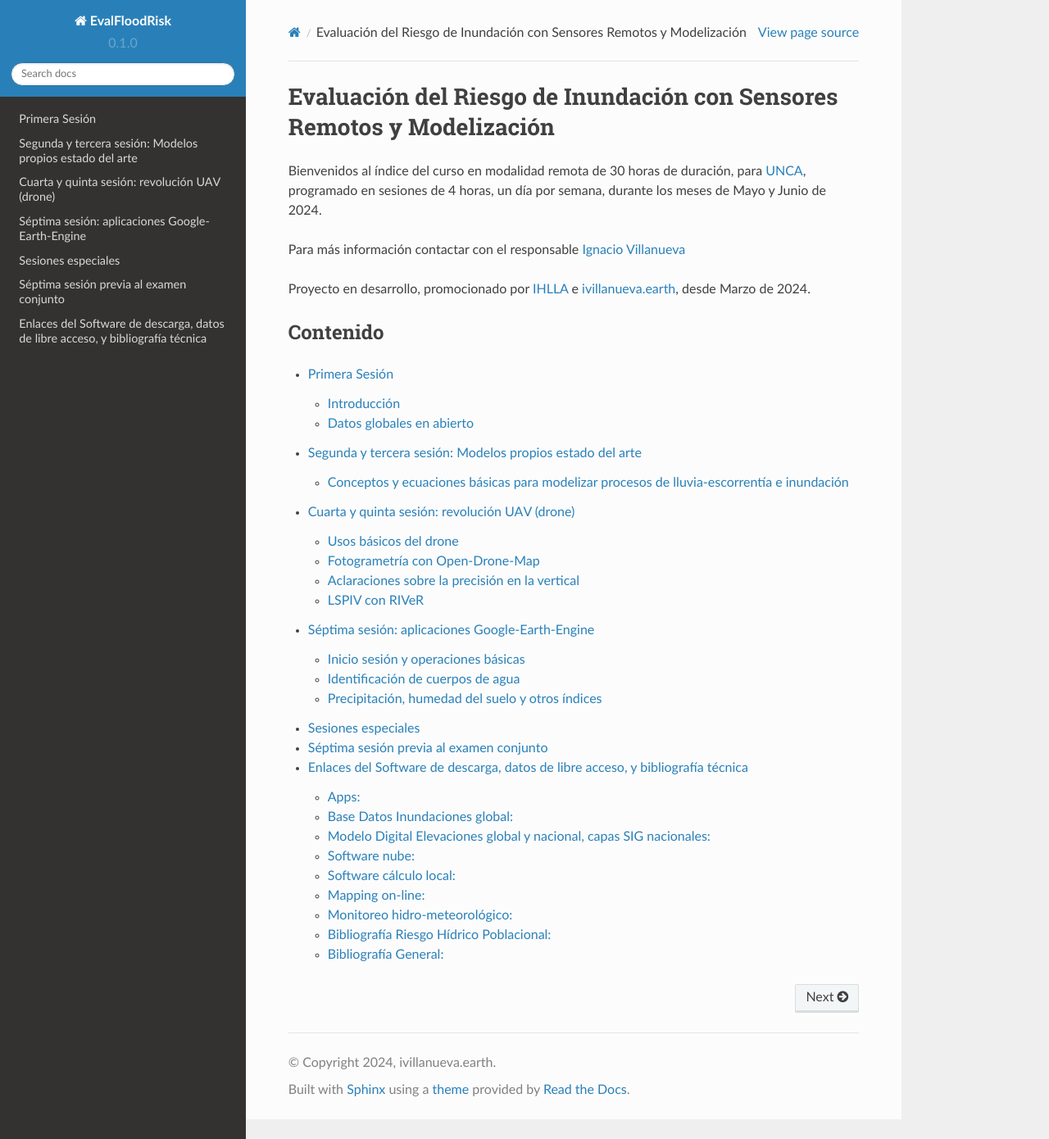
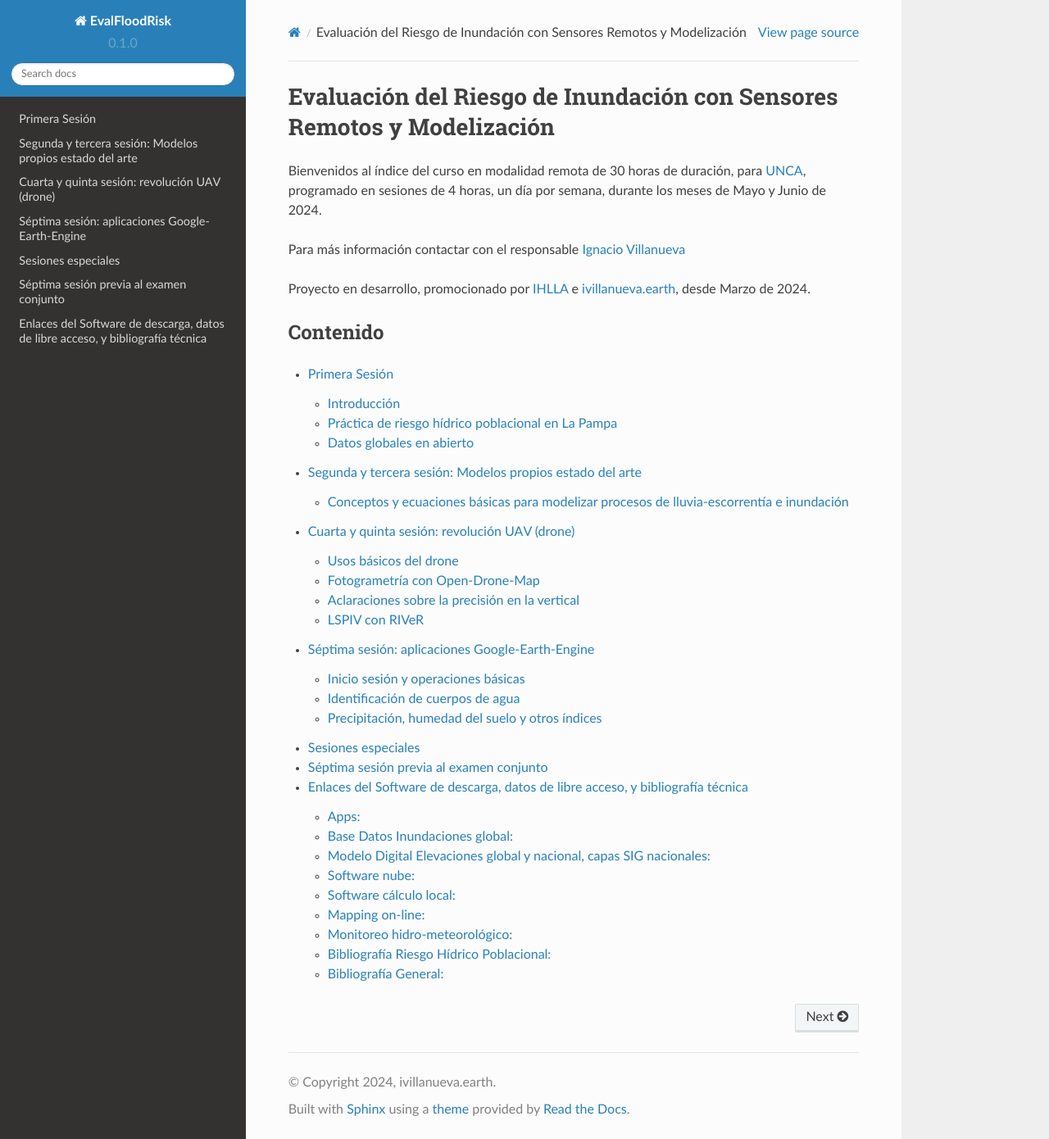
Before and after one commit to ivillamadrid/EvalFloodRisk_RSSWE, a Sphinx documentation site: the page built from docs/source/index.rst, in a window 1280 px wide and 1390 px high. Shown: the whole window at 82% size. Built offline with Sphinx 7.4.7 and the Read the Docs theme 2.0.0, drawn with Linux system fonts in a browser that asks for light colours; some of the changed lines change nothing that is shown.

Commit message:
Update D1.rst

```diff
--- a/docs/source/D1.rst
+++ b/docs/source/D1.rst
@@ -2,7 +2,7 @@
 Primera Sesión
 ==============
 
-.. image:: ./Pics/HANDpcraster_FABDEMv1p2.png
+.. image:: ./Pics/Longitudinal_Yuqueri_Pmedio.png
   :width: 540
   :alt: HAND
   :align: center
@@ -27,6 +27,11 @@
   * Llanura Pampeana: Azul, Buenos Aires.
   * Quebrada Andina: Carossio, Lima.
 
+Práctica de riesgo hídrico poblacional en La Pampa
+--------------------------------------------------
+
+* Basada en QGIS, con datos de radios censales, NBI, y capas JRC, siguiendo a Ramiro Páez.
+
 Datos globales en abierto
 -------------------------
 
```
